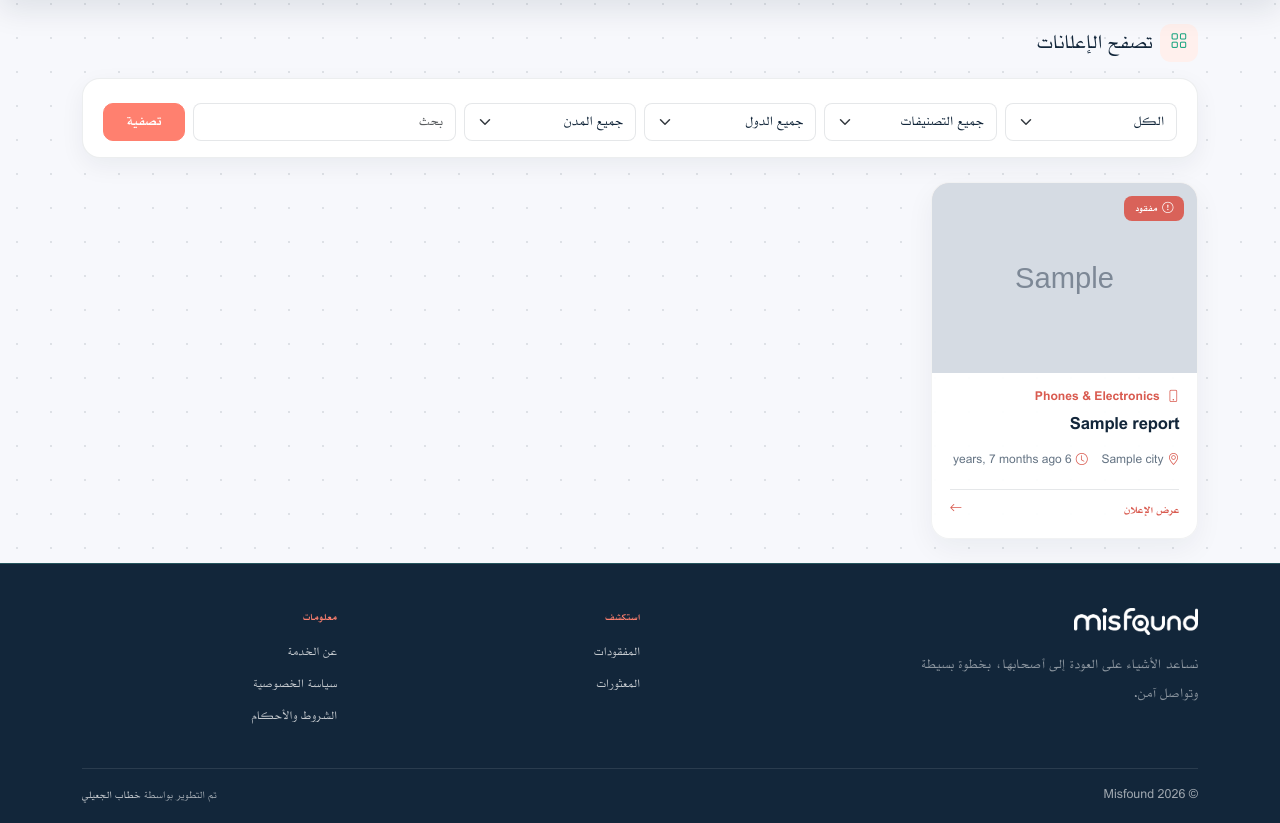
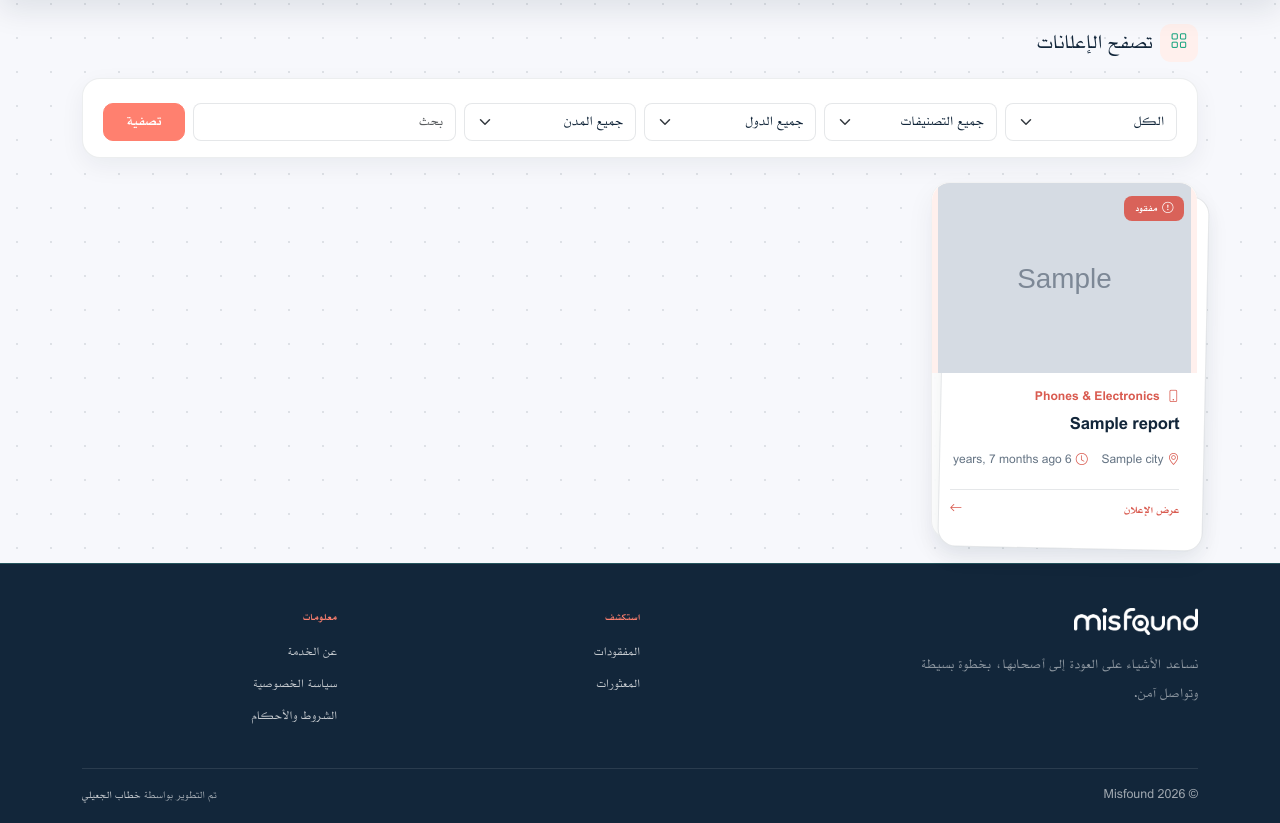
Before and after one commit to khattabaljaily/misfound, a Django app: page /reports/ in a window 1280 px wide. Shown: the part 81-904 px from the top of the page. Run offline with Django 5.2, Linux system fonts and the light colour scheme; data comes from the database, SQL or seed files in the repository; tables that the repository leaves empty hold one stand-in row (values such as "Sample post"); grey boxes marked "Sample" are stand-in pictures; parts of the project's set-up code (start-up, migrations or seed data) failed here and were passed over; some libraries are stand-ins or nearby versions.

Commit message:
Add stacked-paper card effect and show full report images
.report-card::before adds a second sheet peeking out behind the card
(offset + slight rotation, separates further on hover) instead of the
previous flat card. Switched report card images from object-fit:cover
(cropped) to contain so the full photo is always visible, with the
media wrapper's own border-radius replacing the parent's overflow:
hidden (which would have clipped the peeking sheet).

```diff
--- a/static/css/misfound.css
+++ b/static/css/misfound.css
@@ -546,9 +546,25 @@ input.mf-pill-field {
 }
 
 .report-card {
-    overflow: hidden;
+    position: relative;
     border-radius: 16px;
     background: rgba(255, 255, 255, 0.94);
+    isolation: isolate;
+}
+
+/* "Stacked papers" effect: a second sheet peeking out from behind,
+   slightly larger than the visible (top) card. */
+.report-card::before {
+    content: "";
+    position: absolute;
+    inset: 0;
+    z-index: -1;
+    border-radius: inherit;
+    background: var(--mf-surface, #fff);
+    border: 1px solid var(--mf-border);
+    box-shadow: 0 10px 22px rgba(18, 38, 58, 0.07);
+    transform: translate(9px, 11px) rotate(1.2deg);
+    transition: transform 0.25s ease;
 }
 
 .report-card:hover {
@@ -556,18 +572,28 @@ input.mf-pill-field {
     box-shadow: var(--mf-shadow-lg);
 }
 
+.report-card:hover::before {
+    transform: translate(12px, 15px) rotate(2deg);
+}
+
 .report-card .card-title { transition: color 0.2s ease; }
 .report-card:hover .card-title { color: var(--mf-teal-dark); }
 
 .report-card img {
     height: 178px;
-    object-fit: cover;
+    object-fit: contain;
     transition: transform 0.35s ease;
 }
 
 .report-card:hover img { transform: scale(1.04); }
 
-.report-card__media { overflow: hidden; background: var(--mf-teal-light); }
+.report-card__media {
+    overflow: hidden;
+    background: var(--mf-teal-light);
+    border-radius: inherit;
+    border-end-end-radius: 0;
+    border-end-start-radius: 0;
+}
 
 .card-img-placeholder {
     display: flex;
```
